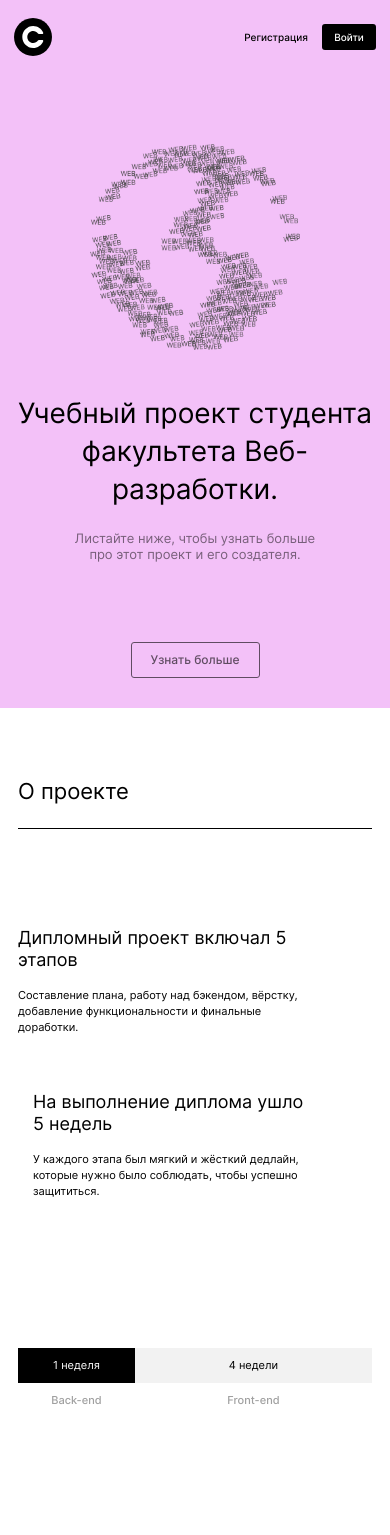
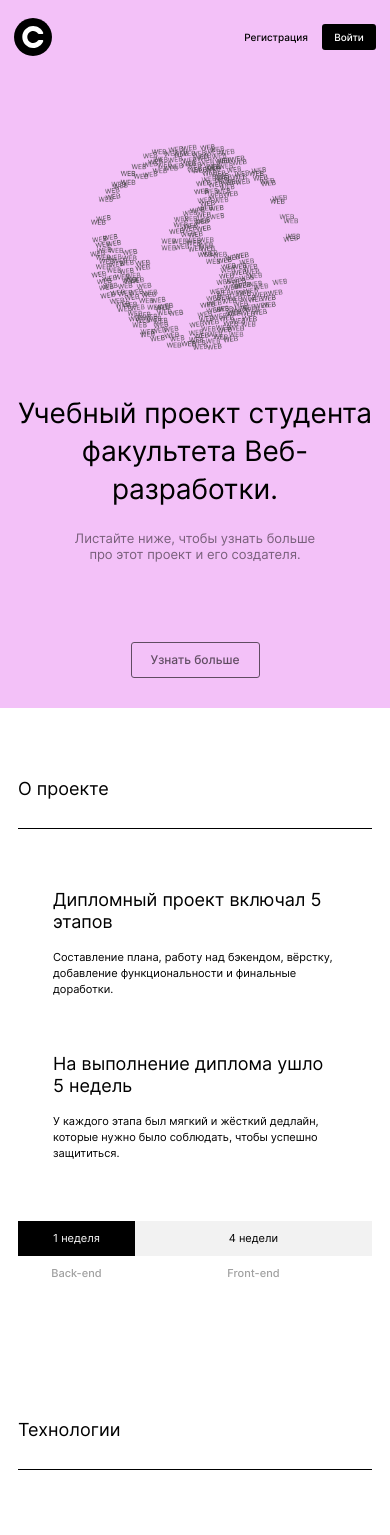
Before and after one commit to Felitset/movies-explorer-frontend, a React (Create React App) app: page / in a window 390 px wide. Shown: the top 1535 px of the page. Built offline with nearby package versions, Linux system fonts and the light colour scheme.

Commit message:
quick fixes for 320px and links in new windows

```diff
--- a/src/components/Footer/Footer.js
+++ b/src/components/Footer/Footer.js
@@ -11,8 +11,8 @@ function Footer() {
             <div className='footer__block'>
                 <p className='footer__block_year'>&#169; 2020</p>
                 <div className='footer__links'>
-                    <a href='https://practicum.yandex.ru/' className='footer__link'>Яндекс.Практикум</a>
-                    <a href='https://github.com/' className='footer__link'>Github</a>
+                    <a href='https://practicum.yandex.ru/' className='footer__link' target="_blank">Яндекс.Практикум</a>
+                    <a href='https://github.com/' className='footer__link' target="_blank">Github</a>
                 </div>
             </div>
         </div>
--- a/src/components/Login/Login.css
+++ b/src/components/Login/Login.css
@@ -132,6 +132,7 @@
     .login__button {
         width: 260px;
         font-size: 12px;
+        margin-top: 309px;
     }
 
     .non-registered_line {
--- a/src/components/Main/AboutMe/AboutMe.css
+++ b/src/components/Main/AboutMe/AboutMe.css
@@ -134,7 +134,7 @@
     .aboutme__content_title {
         font-size: 30px;
         line-height: 36px;
-        margin: 40px 0 20px;
+        margin: 0 0 20px;
     }
 
     .aboutme__content_subtitle {
--- a/src/components/Main/AboutMe/AboutMe.js
+++ b/src/components/Main/AboutMe/AboutMe.js
@@ -20,7 +20,7 @@ function AboutMe() {
                     У меня есть жена и дочь. Я люблю слушать музыку, а ещё увлекаюсь бегом. Недавно начал кодить.
                     С 2015 года работал в компании «СКБ Контур». После того, как прошёл курс по веб-разработке,
                     начал заниматься фриланс-заказами и ушёл с постоянной работы.</p>
-                <a href="https://github.com/Felitset" className='github__link'>Github</a>
+                <a href="https://github.com/Felitset" className='github__link' target="_blank">Github</a>
 
             </div>
             <Portfolio />
--- a/src/components/Main/AboutProject/AboutProject.css
+++ b/src/components/Main/AboutProject/AboutProject.css
@@ -160,13 +160,13 @@
         padding: 70px 18px;
     }
 
-    .about_project__title {
+    .about_project__title_block {
         font-size: 18px;
         line-height: 22px;
         margin: 0 0 28px 0;
     }
 
-    .about_project__content_block {
+    .about_project__content {
         display: flex;
         flex-direction: column;
         padding: 60px 0;
@@ -185,10 +185,11 @@
     .block_item {
         max-width: 284px;
         margin-bottom: 56px;
+        margin-right: 0;
     }
 
     .block_item:last-child {
-        margin-right: 0;
+        margin-bottom: 0;
     }
 
 
@@ -206,7 +207,7 @@
 
     .duration_scale {
         grid-template-columns: 33% 67%;
-        grid-template-rows: 35px 35px;
+        grid-template-rows: 35px 23px;
     }
 
     .backend_duration {
--- a/src/components/Main/Techs/Techs.css
+++ b/src/components/Main/Techs/Techs.css
@@ -143,4 +143,8 @@ padding: 100px 70px;
         margin-right: 0;
     }
 
+    .techs__blocks_element:last-of-type {
+        margin-bottom: 0;
+    }
+
 }
--- a/src/components/Register/Register.css
+++ b/src/components/Register/Register.css
@@ -42,6 +42,10 @@
     border-bottom: 2px solid #E8E8E8;
     padding: 5px 0 10px;
     margin-bottom: 24px;
+}
+
+.input:last-of-type {
+    margin-bottom: 0;
 }
 
 .if-registered_line {
@@ -132,7 +136,7 @@
     .register__button {
         width: 260px;
         font-size: 12px;
-        margin: 222px auto 14px;
+        margin: 240px auto 14px;
     }
 
     .registered_line {
```
